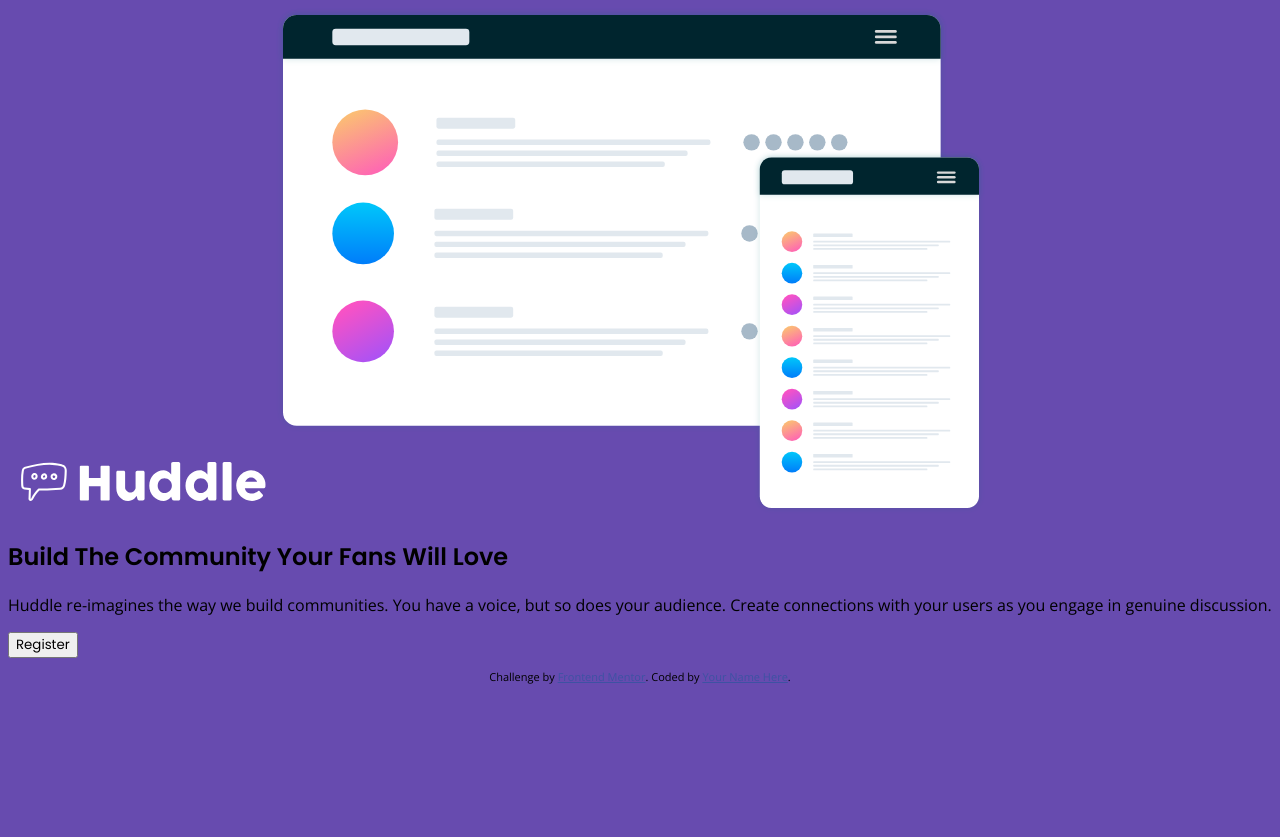
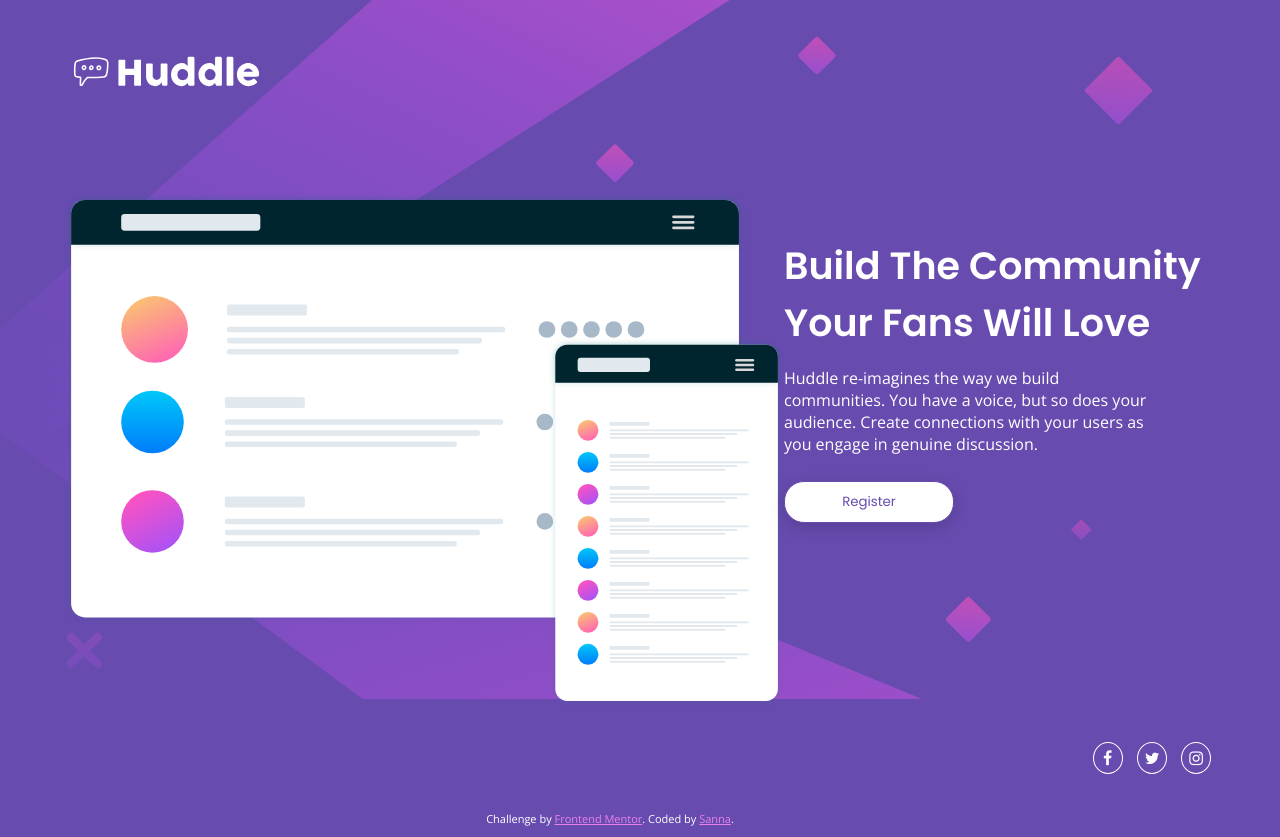
Before and after one commit to sannasinne/huddle-landing-page, a plain HTML site: page index.html in a window 1280 px wide. Before the commit the page ends 800 px from the top, so only its background shows below. Drawn offline with nearby package versions, Linux system fonts and the light colour scheme.

Commit message:
Desktop styles

```diff
--- a/css/style.css
+++ b/css/style.css
@@ -15,14 +15,159 @@ html {
 
 body {
   font-family: 'Open Sans', sans-serif;
+  color: white;
   background: var(--violet);
+  margin: 0;
+  padding: 0;
 }
 
 h1, button {
   font-family: 'Poppins', sans-serif;
 }
 
+section {
+  background-image: url("../images/bg-mobile.svg");
+  background-repeat: no-repeat;
+  background-size: 100vw;
+}
+
+.info {
+  display: flex;
+  flex-direction: column;
+  align-items: center;
+  height: 100vh;
+  width: 80vw;
+  margin: auto;
+}
+
+.logo {
+  width: 130px;
+  margin: 30px 0 20px;
+  align-self: flex-start;
+}
+
+.mockup {
+  width: 300px;
+  margin: 40px 0;
+}
+
+h1,
+p,
+button {
+  text-align: center;
+}
+
+h1 {
+  font-weight: 600;
+  margin-bottom: 0;
+}
+
+/* Button */
+button {
+  color: var(--violet);
+  background: white;
+  border: 1px solid var(--violet);
+  border-radius: 20px;
+  width: 200px;
+  cursor: pointer;
+  padding: 10px 10px;
+  margin: 10px 0;
+  transition: all .5s ease-in-out;
+  box-shadow: 0 5px 16px rgba(0, 0, 0, 0.15);
+}
+
+button:hover {
+  color: white;
+  background: var(--magenta);
+}
+
+/* Social icons */
+
+.social {
+  margin-top: 50px;
+}
+
+.fa {
+  border: 1px solid white;
+  margin: 5px;
+  padding: 7px;
+  width: 30px;
+  text-align: center;
+  text-decoration: none;
+  border-radius: 50%;
+}
+
+.fa:hover {
+  color: var(--magenta);
+  border: 1px solid var(--magenta);
+}
+
+@media screen and (min-width: 990px) {
+  section {
+    background-image: url(../images/bg-desktop.svg);
+    background-size: 90vw;
+  }
+
+  .info {
+    display: grid;
+    grid-template-columns: 2fr 1fr 2fr;
+    grid-template-rows: repeat(6, 1fr);
+    margin-top: 20px 0 20px;
+    width: 90vw;
+  }
+
+  .logo {
+    grid-column: 1 / 2;
+    grid-row: 1 / 2;
+    align-self: center;
+    width: 200px;
+  }
+
+  .mockup {
+    grid-column: 1 / 3;
+    grid-row: 2 / 7;
+    justify-self: start;
+    align-self: start;
+    width: 720px;
+    padding-top: 20px;
+  }
+
+  .text {
+    grid-column: 3 / 4;
+    grid-row: 2 / span 3;
+    align-self: end;
+  }
+
+  h1, p {
+    text-align: left;
+  }
+
+  h1 {
+    font-size: 38px;
+  }
+
+  p {
+    padding-right: 60px;
+  }
+
+  button {
+    width: 170px;
+  }
+
+  .social {
+    grid-column: 3 / 4;
+    grid-row: 6 / 7;
+    justify-self: end;
+  }
+}
+
 /* Attribution */
 
-.attribution { font-size: 11px; text-align: center; }
-.attribution a { color: hsl(228, 45%, 44%); }
+.attribution {
+  font-size: 11px;
+  color: white;
+  text-align: center;
+}
+.attribution a {
+  color: var(--magenta);
+}
--- a/index.html
+++ b/index.html
@@ -7,25 +7,33 @@
   <link rel="icon" type="image/png" sizes="32x32" href="./images/favicon-32x32.png">
   <link rel="preconnect" href="https://fonts.gstatic.com">
   <link href="https://fonts.googleapis.com/css2?family=Open+Sans&family=Poppins:wght@400;600&display=swap" rel="stylesheet">
+  <link rel="stylesheet" href="https://cdnjs.cloudflare.com/ajax/libs/font-awesome/4.7.0/css/font-awesome.min.css">
   <link rel="stylesheet" href="css/style.css">
   <title>Frontend Mentor | Huddle landing page with single introductory section</title>
 </head>
 <body>
   <section>
-    <div class="header-bg">
-      <img src="images/logo.svg" title="Huddle" alt="Huddle logo">
-      <img src="images/illustration-mockups.svg" alt="Website mockup">
+    <div class="info">
+        <img src="images/logo.svg" class="logo" title="Huddle" alt="Huddle logo">
+        <img src="images/illustration-mockups.svg" class="mockup" alt="Website mockup">
+        <div class="text">
+          <h1>Build The Community<br>Your Fans Will Love</h1>
+          <p>Huddle re-imagines the way we build communities. You have a voice, but so does your audience.
+          Create connections with your users as you engage in genuine discussion. </p>
+          <button>Register</button>
+        </div>
+        <div class="social">
+          <i class="fa fa-facebook"></i>
+          <i class="fa fa-twitter"></i>
+          <i class="fa fa-instagram"></i>
+        </div>
     </div>
-    <h1>Build The Community Your Fans Will Love</h1>
-    <p>Huddle re-imagines the way we build communities. You have a voice, but so does your audience.
-      Create connections with your users as you engage in genuine discussion. </p>
-    <button>Register</button>
   </section>
 
   <footer>
     <p class="attribution">
       Challenge by <a href="https://www.frontendmentor.io?ref=challenge" target="_blank">Frontend Mentor</a>.
-      Coded by <a href="#">Your Name Here</a>.
+      Coded by <a href="https://www.frontendmentor.io/profile/sannasinne">Sanna</a>.
     </p>
   </footer>
 </body>
```
Also changed, not shown: finished/desktop.png (added), finished/mobile.png (added).
